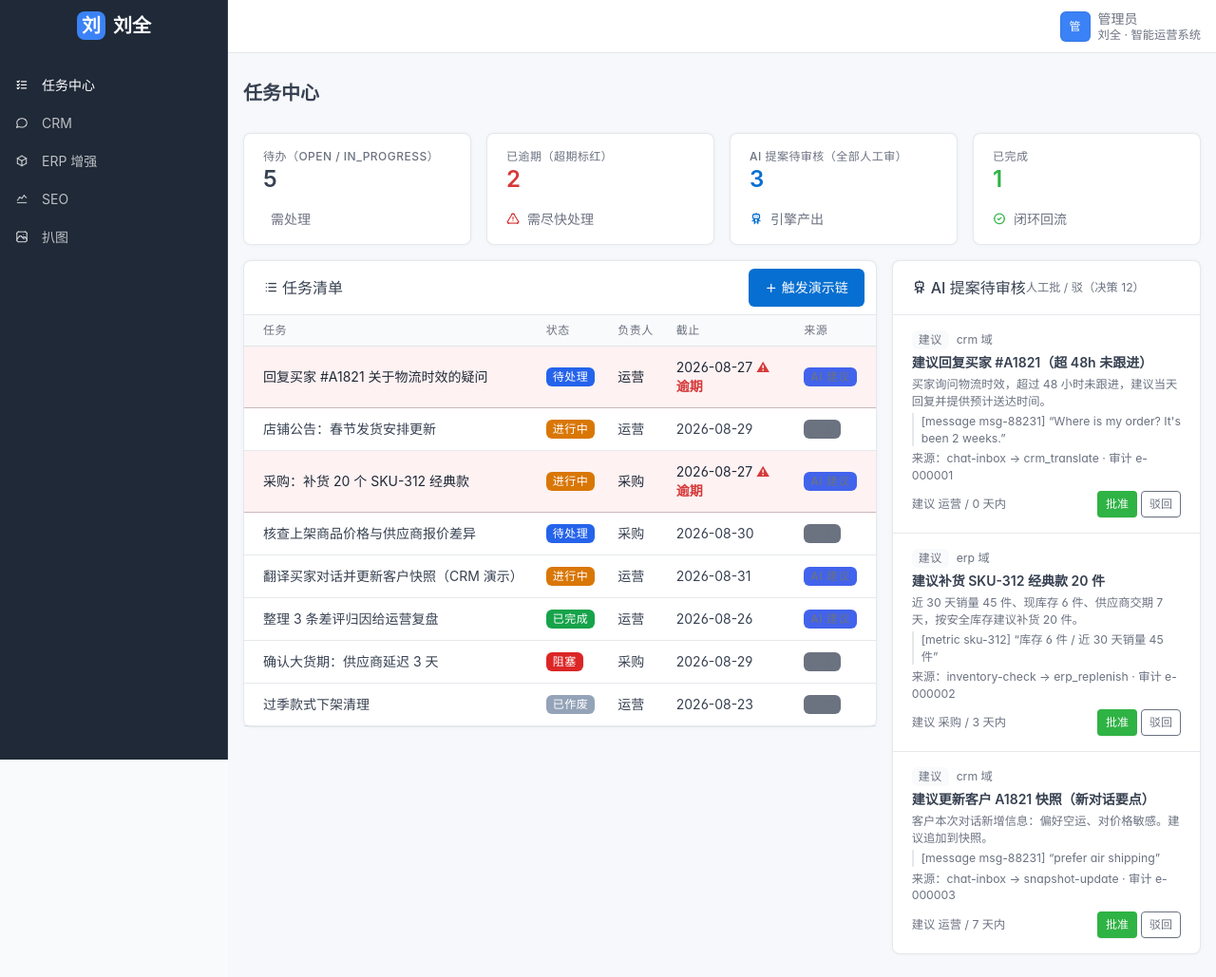
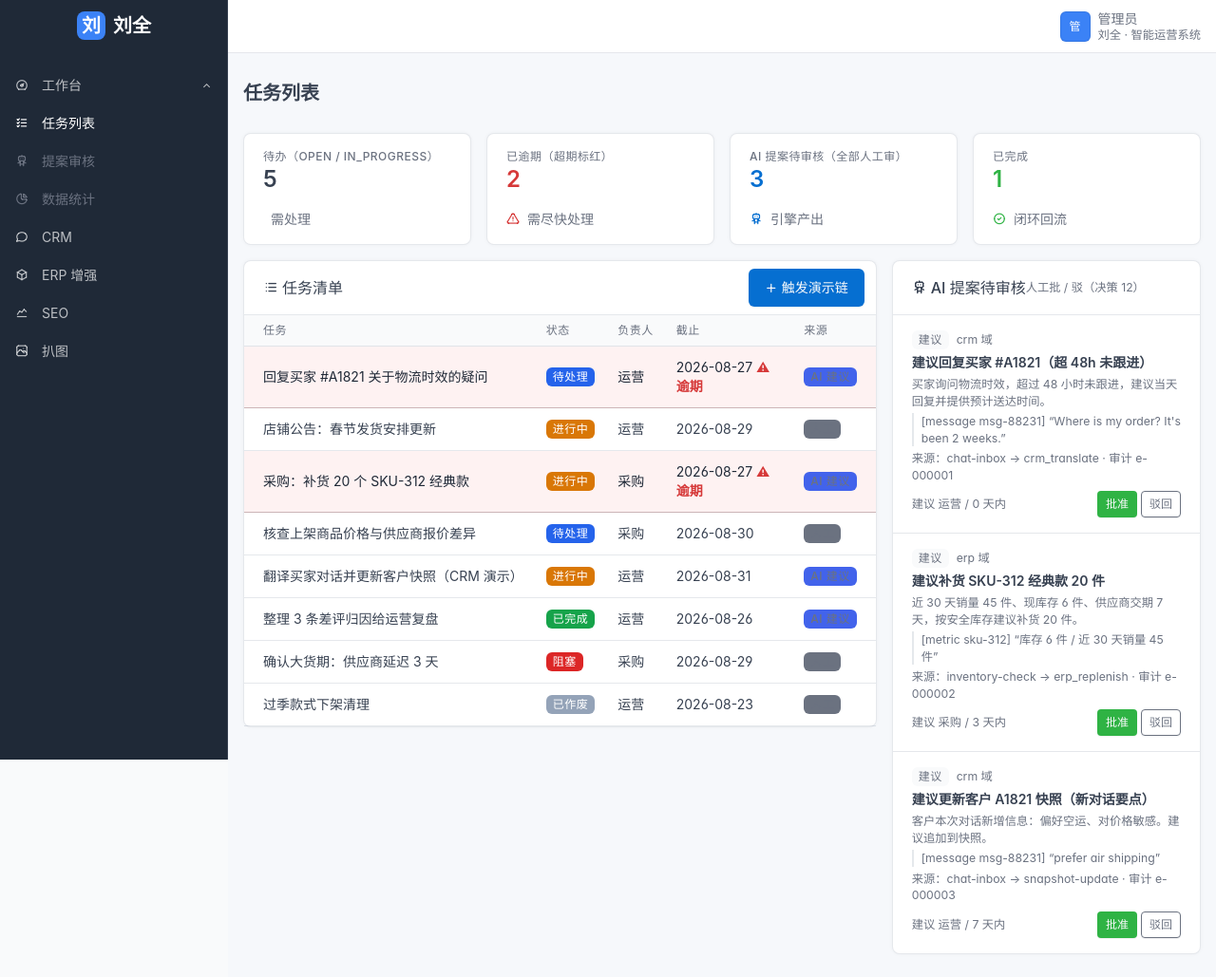
Before and after one commit to winhous/liuquan, a FastAPI app: page /tasks in a window 1280 px wide. Shown: the whole page at 95% size. Run offline with FastAPI, Linux system fonts and the light colour scheme; some libraries are stand-ins or nearby versions.

Commit message:
feat: v0.2 原型——任务中心改名工作台（二级导航：任务列表/提案审核/数据统计）+ 修复导航空页 BUG + Tabler treeview 二级菜单

```diff
--- a/web/app.py
+++ b/web/app.py
@@ -5,8 +5,11 @@
   确认后随 v0.2 开发落地（web 只经三接口碰引擎，不 import engine 内部模块，
   lint P3-2 执法：web/ 不得 import engine.core/engine.workers）。
 - 登录为原型形态（共享密码 + 角色 cookie），真实认证随 v0.2 开发落地。
-- 原型页面集（整体系统框架优先，任务功能为第一个真实页面）：
-  /login 登录页 · / 应用壳首页（任务中心）· /modules/<id> 各模块占位页
+- 原型页面集（2026-08-28 按用户意见重构：任务中心改名「工作台」，左侧菜单
+  支持二级导航，修复「点模块即空页」）：
+  /login 登录 · / 应用壳首页（logo → 任务列表）
+  工作台（二级）：/tasks 任务列表 · /proposals 提案审核 · /stats 数据统计
+  其余模块：/modules/<id> 占位页
 """
 
 from __future__ import annotations
@@ -26,14 +29,25 @@ app = FastAPI(title="刘全 · 综合智能运营系统（v0.2 原型）")
 app.mount("/static", StaticFiles(directory=BASE / "static"), name="static")
 templates = Jinja2Templates(directory=BASE / "templates")
 
-# ---- 整体系统框架：模块清单（L1 业务应用层） ----
+# ---- 整体系统框架：模块清单（L1 业务应用层；children = 二级导航） ----
 
-MODULES: list[dict[str, str]] = [
-    {"id": "tm", "name": "任务中心", "icon": "ti ti-list-check", "desc": "AI 提案转任务、人工处理回流（v0.2 首个真实模块）"},
-    {"id": "crm", "name": "CRM", "icon": "ti ti-message-circle", "desc": "客户对话翻译 / 快照 / 待办（v0.3 平移，建设中）"},
-    {"id": "erp", "name": "ERP 增强", "icon": "ti ti-box", "desc": "库存 / 补货建议 / 异常预警（v0.6，只读 NocoBase 视图）"},
-    {"id": "seo", "name": "SEO", "icon": "ti ti-chart-line", "desc": "关键词研究 / 标题优化 / 体检（v0.5，数据源 eHunt）"},
-    {"id": "scrape", "name": "扒图", "icon": "ti ti-photo", "desc": "选品扒图 / 图片体检（v0.5，建设中）"},
+MODULES: list[dict[str, Any]] = [
+    {
+        "id": "tm", "name": "工作台", "icon": "ti ti-dashboard",
+        "children": [
+            {"id": "tasks", "name": "任务列表", "icon": "ti ti-list-check", "href": "/tasks"},
+            {"id": "proposals", "name": "提案审核", "icon": "ti ti-robot", "href": "/proposals"},
+            {"id": "stats", "name": "数据统计", "icon": "ti ti-chart-pie", "href": "/stats"},
+        ],
+    },
+    {"id": "crm", "name": "CRM", "icon": "ti ti-message-circle", "href": "/modules/crm",
+     "desc": "客户对话翻译 / 快照 / 待办（v0.3 平移，建设中）"},
+    {"id": "erp", "name": "ERP 增强", "icon": "ti ti-box", "href": "/modules/erp",
+     "desc": "库存 / 补货建议 / 异常预警（v0.6，只读 NocoBase 视图）"},
+    {"id": "seo", "name": "SEO", "icon": "ti ti-chart-line", "href": "/modules/seo",
+     "desc": "关键词研究 / 标题优化 / 体检（v0.5，数据源 eHunt）"},
+    {"id": "scrape", "name": "扒图", "icon": "ti ti-photo", "href": "/modules/scrape",
+     "desc": "选品扒图 / 图片体检（v0.5，建设中）"},
 ]
 
 # 角色：cookie 存 ASCII 键（latin-1 限制），显示映射中文标签
@@ -122,31 +136,56 @@ def login_submit(request: Request, role: str = "ops"):
     return resp
 
 
+def _ctx(request: Request, active: str, **extra: Any) -> dict[str, Any]:
+    """页面公共上下文：角色（cookie 映射中文）+ 模块清单 + 当前页高亮。"""
+    role_key = request.cookies.get("role", "admin")
+    role = ROLE_LABEL.get(role_key, role_key)
+    return {"role": role, "modules": MODULES, "active": active, **extra}
+
+
+def _stats() -> dict[str, int]:
+    tasks = [_task_view(t) for t in TASKS]
+    return {
+        "open": sum(1 for t in tasks if t["status"] in ("open", "in_progress")),
+        "overdue": sum(1 for t in tasks if t["overdue"]),
+        "pending_proposals": len(PROPOSALS),
+        "done_today": sum(1 for t in tasks if t["status"] == "done"),
+    }
+
+
 @app.get("/tasks")
 def tasks_page(request: Request):
-    role_key = request.cookies.get("role", "admin")
-    role = ROLE_LABEL.get(role_key, role_key)
-    tasks = [_task_view(t) for t in TASKS]
-    proposals = [_proposal_view(p) for p in PROPOSALS]
-    stats = {
-        "open": sum(1 for t in tasks if t["status"] in ("open", "in_progress")),
-        "overdue": sum(1 for t in tasks if t["overdue"]),
-        "pending_proposals": len(proposals),
-        "done_today": sum(1 for t in tasks if t["status"] == "done"),
-    }
-    return templates.TemplateResponse(request, "tasks.html", {
-        "role": role, "modules": MODULES, "active": "tm",
-        "tasks": tasks, "proposals": proposals, "stats": stats,
-    })
+    """工作台 · 任务列表（logo 默认落地页）。"""
+    return templates.TemplateResponse(request, "tasks.html", _ctx(
+        request, "tasks",
+        tasks=[_task_view(t) for t in TASKS],
+        proposals=[_proposal_view(p) for p in PROPOSALS],
+        stats=_stats(),
+    ))
+
+
+@app.get("/proposals")
+def proposals_page(request: Request):
+    """工作台 · 提案审核（决策 12：全部人工审）。"""
+    return templates.TemplateResponse(request, "proposals.html", _ctx(
+        request, "proposals",
+        proposals=[_proposal_view(p) for p in PROPOSALS],
+    ))
+
+
+@app.get("/stats")
+def stats_page(request: Request):
+    """工作台 · 数据统计（未来工作台雏形：概览指标，v0.2 开发落地后接真实数据）。"""
+    return templates.TemplateResponse(request, "stats.html", _ctx(
+        request, "stats", stats=_stats(),
+    ))
 
 
 @app.get("/modules/{module_id}")
 def module_page(request: Request, module_id: str):
-    role = ROLE_LABEL.get(request.cookies.get("role", "admin"), request.cookies.get("role", "admin"))
     module = next((m for m in MODULES if m["id"] == module_id), None)
     if module is None:
         return RedirectResponse("/tasks")
-    return templates.TemplateResponse(request, "module.html", {
-        "role": role, "modules": MODULES, "active": module_id,
-        "module": module,
-    })
+    return templates.TemplateResponse(request, "module.html", _ctx(
+        request, module_id, module=module,
+    ))
--- a/web/templates/base.html
+++ b/web/templates/base.html
@@ -17,7 +17,7 @@
       <button class="navbar-toggler" type="button" data-bs-toggle="collapse" data-bs-target="#topbar-menu" aria-label="菜单">
         <span class="navbar-toggler-icon"></span>
       </button>
-      <div class="navbar-brand flex-fill text-truncate">{% block topbar_title %}任务中心{% endblock %}</div>
+      <div class="navbar-brand flex-fill text-truncate">{% block topbar_title %}工作台{% endblock %}</div>
       <div class="navbar-nav flex-row order-md-last">
         <div class="nav-item dropdown">
           <a href="#" class="nav-link d-flex lh-1 text-reset p-0" data-bs-toggle="dropdown">
@@ -48,12 +48,35 @@
       <div class="collapse navbar-collapse" id="sidebar-menu">
         <ul class="navbar-nav pt-lg-3">
           {% for m in modules %}
-          <li class="nav-item">
-            <a href="/modules/{{ m.id }}" class="nav-link {{ 'active' if m.id == active else '' }}">
-              <span class="nav-link-icon"><i class="ti {{ m.icon }}"></i></span>
-              <span class="nav-link-title">{{ m.name }}</span>
-            </a>
-          </li>
+            {% if m.children %}
+            <!-- 二级导航组（Tabler treeview：data-bs-toggle=collapse + nav-link-toggle） -->
+            <li class="nav-item">
+              <a class="nav-link" data-bs-toggle="collapse" href="#sub-{{ m.id }}" role="button" aria-expanded="{{ 'true' if active in (m.children|map(attribute='id')|list) else 'false' }}">
+                <span class="nav-link-icon"><i class="ti {{ m.icon }}"></i></span>
+                <span class="nav-link-title">{{ m.name }}</span>
+                <span class="nav-link-toggle"></span>
+              </a>
+              <div class="collapse {{ 'show' if active in (m.children|map(attribute='id')|list) else '' }}" id="sub-{{ m.id }}">
+                <ul class="nav nav-sm flex-column">
+                  {% for c in m.children %}
+                  <li class="nav-item">
+                    <a href="{{ c.href }}" class="nav-link {{ 'active' if active == c.id else '' }}">
+                      <span class="nav-link-icon"><i class="ti {{ c.icon }}"></i></span>
+                      <span class="nav-link-title">{{ c.name }}</span>
+                    </a>
+                  </li>
+                  {% endfor %}
+                </ul>
+              </div>
+            </li>
+            {% else %}
+            <li class="nav-item">
+              <a href="{{ m.href }}" class="nav-link {{ 'active' if active == m.id else '' }}">
+                <span class="nav-link-icon"><i class="ti {{ m.icon }}"></i></span>
+                <span class="nav-link-title">{{ m.name }}</span>
+              </a>
+            </li>
+            {% endif %}
           {% endfor %}
         </ul>
       </div>
@@ -64,7 +87,7 @@
   <div class="page-wrapper">
     <div class="container-fluid">
       <div class="page-header">
-        <h1 class="page-title">{% block content_title %}任务中心{% endblock %}</h1>
+        <h1 class="page-title">{% block content_title %}工作台{% endblock %}</h1>
       </div>
       <div class="page-body">
         {% block content %}{% endblock %}
--- a/web/templates/tasks.html
+++ b/web/templates/tasks.html
@@ -1,5 +1,5 @@
 {% extends "base.html" %}
-{% block content_title %}任务中心{% endblock %}
+{% block content_title %}任务列表{% endblock %}
 {% block content %}
 <!-- 概览：4 统计卡片 -->
 <div class="row g-3">
```
Also changed, not shown: docs/变更日志.md (+6 -0 lines), web/templates/proposals.html (added, +51 -0 lines), web/templates/stats.html (added, +57 -0 lines).
